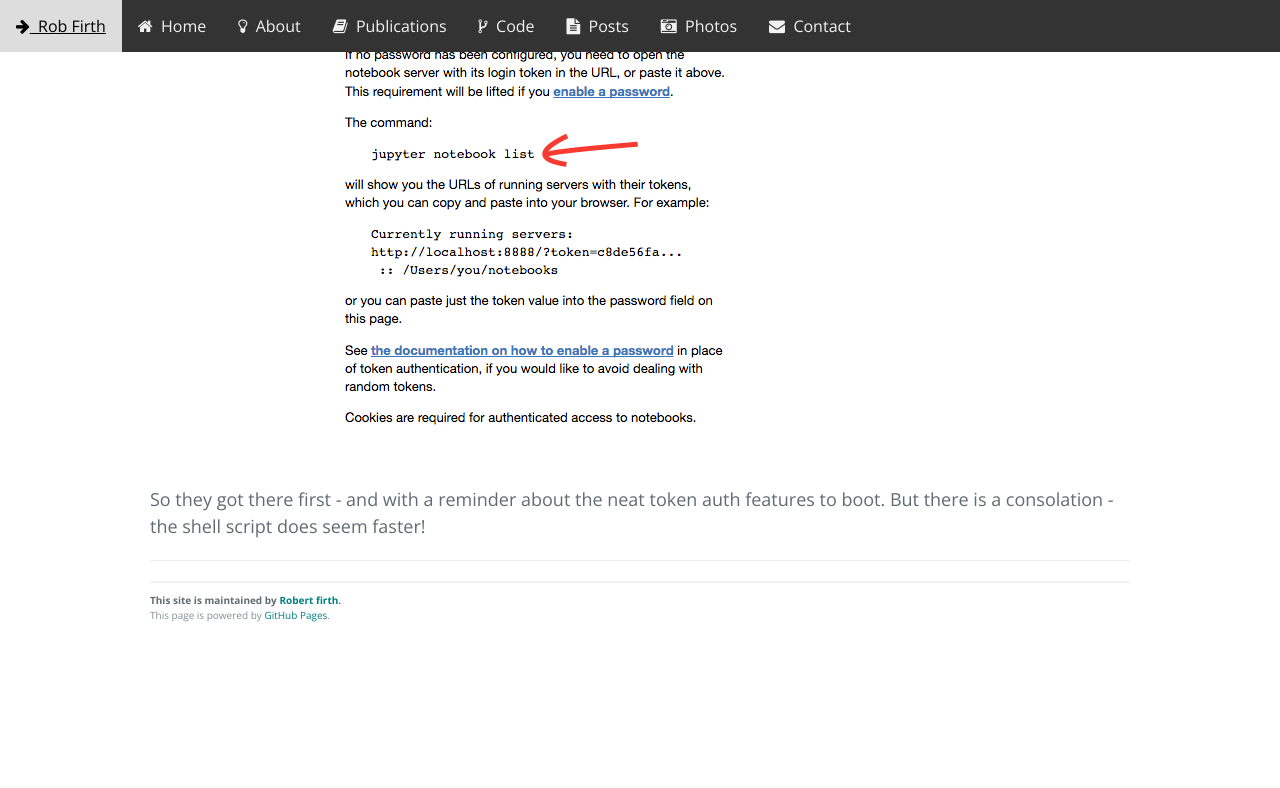
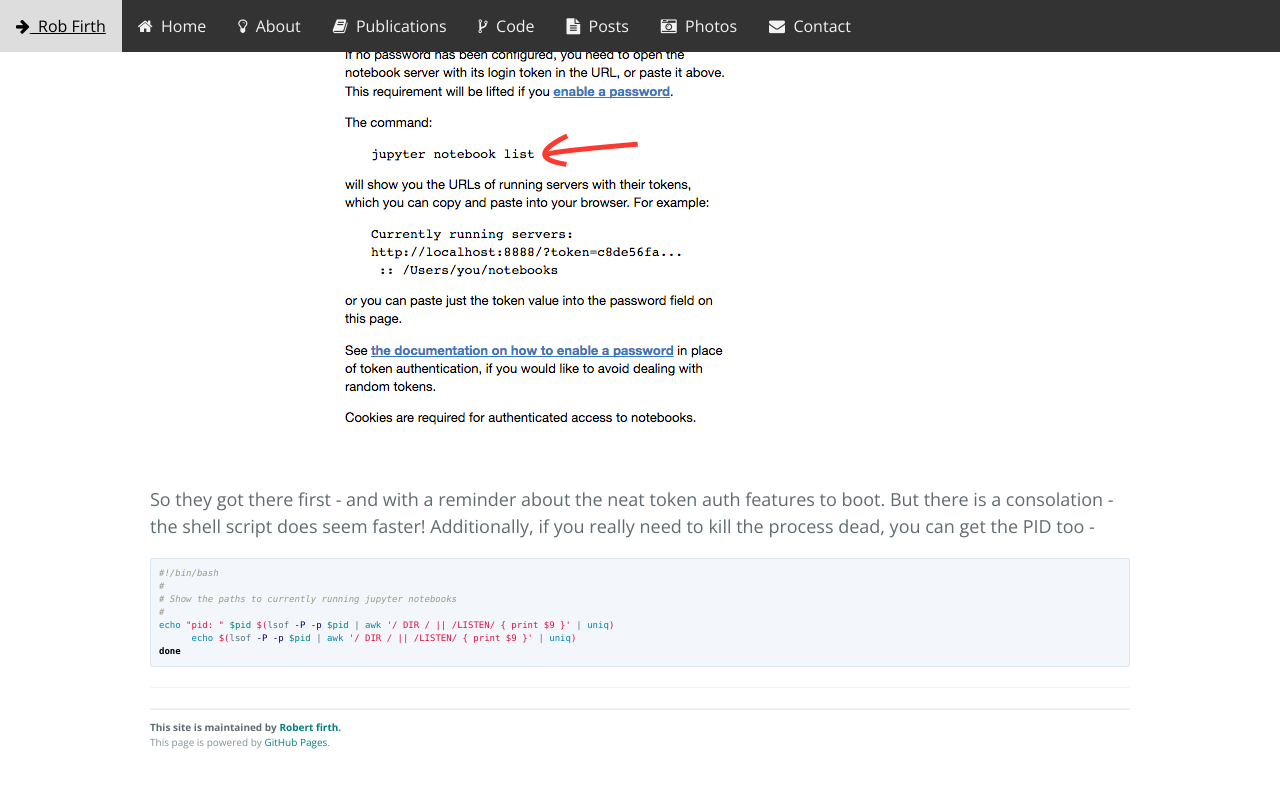
Before and after one commit to RobFirth/RobFirth.github.io, a Jekyll site: the page built from _posts/2017-08-23-jupyter-notebook-finder1.markdown, in a window 1280 px wide and 900 px high, scrolled down 988 px. Shown: the top 788 px of the window. Built offline with Jekyll 4.4.1, drawn with Linux system fonts in a browser that asks for light colours; comment, search, counter and statistics services are not loaded.

Commit message:
added pid too

```diff
--- a/_posts/2017-08-23-jupyter-notebook-finder1.markdown
+++ b/_posts/2017-08-23-jupyter-notebook-finder1.markdown
@@ -35,4 +35,15 @@ In the process of playing around with this I realised that this functionality wa
 
 ![Jupyter Thought of This!]( {{ "/images/jupyter_screenshot.png" | absolute_url }} " ")
 
-So they got there first - and with a reminder about the neat token auth features to boot. But there is a consolation - the shell script does seem faster!
+So they got there first - and with a reminder about the neat token auth features to boot. But there is a consolation - the shell script does seem faster! Additionally, if you really need to kill the process dead, you can get the PID too -
+
+{% highlight shell %}
+#!/bin/bash
+#
+# Show the paths to currently running jupyter notebooks
+#
+echo "pid: " $pid $(lsof -P -p $pid | awk '/ DIR / || /LISTEN/ { print $9 }' | uniq)
+      echo $(lsof -P -p $pid | awk '/ DIR / || /LISTEN/ { print $9 }' | uniq)
+done
+
+{% endhighlight %}
```
